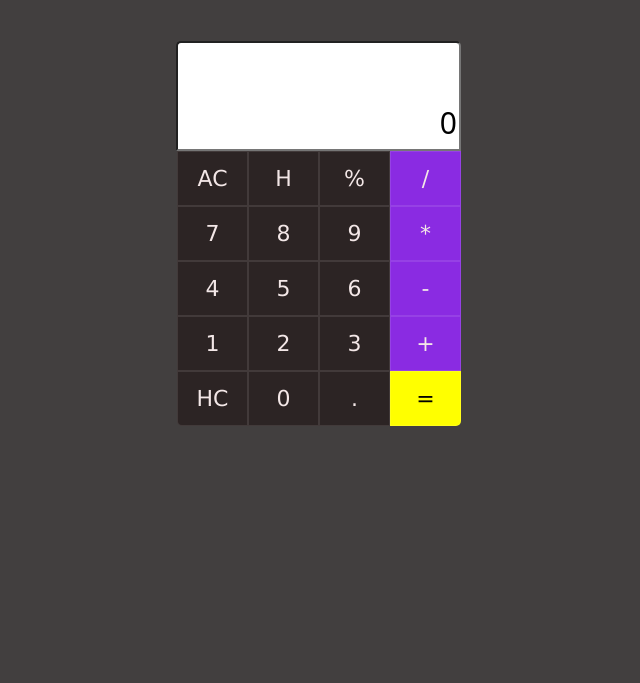
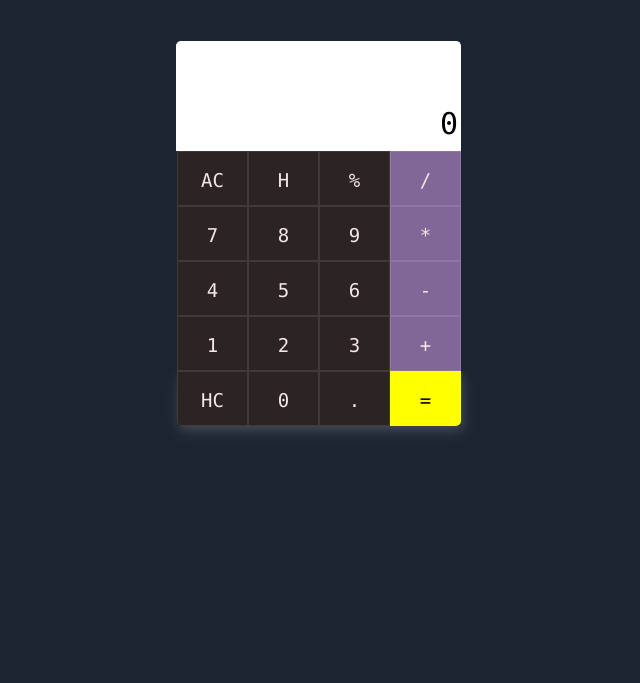
Before and after one commit to jadhavshubham1402/Calulator, a plain HTML site: page index.html in a window 1280 px wide. Shown: the part 117-800 px from the top of the page, without its empty margins (321-961 px from the left). Drawn offline with nearby package versions, Linux system fonts and the light colour scheme.

Commit message:
update calculator

```diff
--- a/index.html
+++ b/index.html
@@ -9,17 +9,19 @@
     <script src="https://cdn.jsdelivr.net/npm/bootstrap@5.1.3/dist/js/bootstrap.bundle.min.js"></script>
     <style>
 body{
-    background-color: rgb(66, 63, 63);
+    background-color: #1B2430;
 }
 .a{
     border-radius: 5px;
     height:350px;
     width:260px;
     margin: auto;
-    margin-top:50px;
+     margin-top:50px;
     text-align: center;
+    font-family:  "Lucida Console";
 }
 .box1{
+    border:1px solid white;
     position: relative;
     width:285px;
     height:55px;
@@ -38,6 +40,7 @@ body{
    outline:none;
 }
 .box2{
+    border:1px solid white;
     border-top:none;
     position: relative;
     width:285px;
@@ -48,13 +51,13 @@ body{
  }
 
 .btn1{
-    padding:10px;
+    padding:14px;
     border:1px solid rgba(255, 255, 255,0.1);
    background-color: rgb(44, 36, 36);
    height: 55px;
    color:rgb(243, 231, 231);
-   font-size:22px;
-   font-family: 'Lucida Sans', 'Lucida Sans Regular', 'Lucida Grande', 'Lucida Sans Unicode', Geneva, Verdana, sans-serif;
+   font-size:19px;
+
 }
 .history{
     height:380px;
@@ -62,7 +65,7 @@ body{
     border:1px solid black;
     margin-top: 50px;
     background-color:rgb(39, 37, 37);
-    color: rgba(255, 255, 255,0.5);
+    color: rgba(255, 255, 255,0.7);
 
 }
 .output{
@@ -82,11 +85,22 @@ h1{
     color: rgb(66, 63, 63);
     background-color:white;
 }
+.btn1:hover{
+    border: 1px solid #51557E;
+    border-radius: 10px;
+
+}
+input{
+    border:none;
+}
+.calci-container{
+    box-shadow:2px 4px 8px 0 rgba(255,255,255,0.1), 2px 6px 20px 0 rgba(255,255,255,0.1);
+}
     </style>
 </head>
 <body>
     <h1>Calculator</h1>
-    <div class="row">
+    <div class="row ">
         <div class="col">    <div class="a">
         <input type="text" class="box1">
   <input type="text" value="0" class="box2">
@@ -95,31 +109,31 @@ h1{
         <div class="col btn1"  onclick="clearInput()">AC</div>
         <div class="col btn1"  onclick="clearHistory()">H</div>
         <div class="col btn1"  onclick="getVal('%')">%</div>
-        <div class="col btn1"  style="background-color: blueviolet;" onclick="getVal('/')">/</div>
+        <div class="col btn1"  style="background-color:#816797;" onclick="getVal('/')">/</div>
 
     </div>
     <div class="row">
         <div class="col btn1" onclick="getVal('7')">7</div>
         <div class="col btn1" onclick="getVal('8')">8</div>
         <div class="col btn1" onclick="getVal('9')">9</div>
-        <div class="col btn1" style="background-color: blueviolet;" onclick="getVal('*')">*</div>
+        <div class="col btn1" style="background-color:#816797;" onclick="getVal('*')">*</div>
 
     </div>
     <div class="row">
         <div class="col btn1" onclick="getVal('4')">4</div>
         <div class="col btn1" onclick="getVal('5')">5</div>
         <div class="col btn1" onclick="getVal('6')">6</div>
-        <div class="col btn1" style="background-color: blueviolet;" onclick="getVal('-')">-</div>
+        <div class="col btn1" style="background-color:#816797;" onclick="getVal('-')">-</div>
 
     </div>
     <div class="row">
         <div class="col btn1" onclick="getVal('1')">1</div>
         <div class="col btn1" onclick="getVal('2')">2</div>
         <div class="col btn1" onclick="getVal('3')">3</div>
-        <div class="col btn1" style="background-color: blueviolet;" onclick="getVal('+')">+</div>
+        <div class="col btn1" style="background-color:#816797;" onclick="getVal('+')">+</div>
 
     </div>
-    <div class="row">
+    <div class="row calci-container">
         <div class="col btn1" style="border-radius: 0px 0px 0px 5px;" onclick="history()">HC</div>
         <div class="col btn1" onclick="getVal('0')">0</div>
         <div class="col btn1" onclick="getVal('.')">.</div>
@@ -128,6 +142,7 @@ h1{
     </div>
    </div>
     </div>
+
     <div class="col z">
     <div class="history"><h2>History</h2><div id="history"></div></div>
 
```
